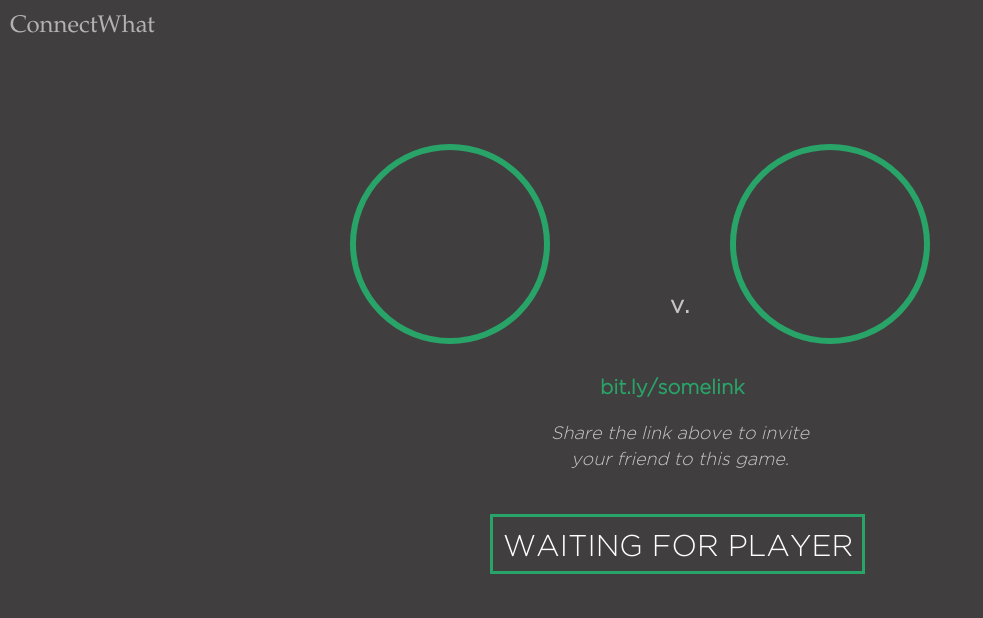
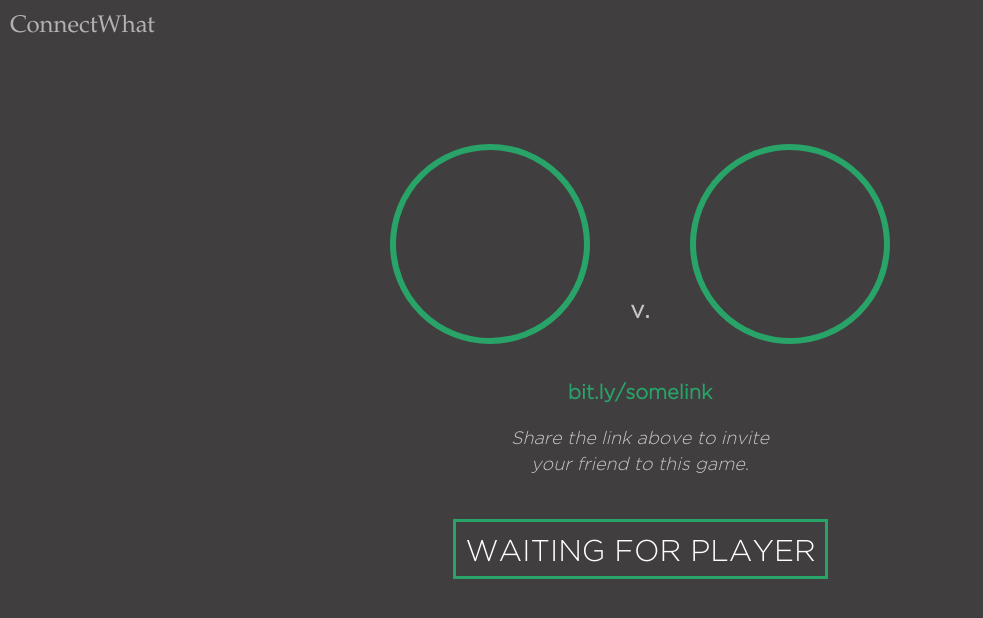
Before and after one commit to rkrishnan2012/ConnectWhat, a PHP site: page /ConnectWhatDesign/connectwhat.html in a window 1280 px wide. Shown: the top 618 px of the page, without its empty margins (0-983 px from the left). Run offline with PHP 8.4, Linux system fonts and the light colour scheme; some libraries are stand-ins or nearby versions.

Commit message:
update css

```diff
--- a/ConnectWhatDesign/connectwhat.css
+++ b/ConnectWhatDesign/connectwhat.css
@@ -19,27 +19,26 @@ body {
     opacity: 0.7;
     font-size: 24px;
     font-weight: bold;
-    margin-left: 670px;
-    margin-top: -60px;
+    margin-top: -50px;
+}
+.circleset{
+    width: 500px;
+    height: 200px;
+    margin-top: 100px;
 }
 .circle1 {
 	border-radius: 50%;
     width: 200px;
     height: 200px;
-    margin-left: 350px;
-    margin-top: 100px;
     border: 6px solid #29a468;
-    display: inline-block;
+    float: left;
 }
 .circle2 {
 	border-radius: 50%;
     width: 200px;
     height: 200px;
-    margin-right: 350px;
     border: 6px solid #29a468;
     float: right;
-    display: inline-block;
-    margin-top: 100px;
 }
 .infoText {
     font-family: 'Gotham-Light';
@@ -50,15 +49,15 @@ body {
     width: 300px;
     text-align: center;
     margin-top: 20px;
-    margin-left: 530px;
+    margin-left: auto;
+    margin-right: auto;
 }
 .inviteLink {
 	font-family: 'Gotham-Light';
     color: #29a468;
     font-size: 20px;
+    font-weight: bold;
     margin-top: 50px;
-    margin-left: 600px;
-    font-weight: bold;
 }
 .inviteLink:hover {
 	cursor: pointer;
@@ -67,7 +66,8 @@ body {
 	color: white;
     font-size: 30px;
     font-family: 'Gotham-Light';
-    margin-left: 490px;
+    margin-left: auto;
+    margin-right: auto;
     margin-top: 40px;
     border: 3px solid #29a468;
     width: 375px;
@@ -75,3 +75,8 @@ body {
     padding-top: 10px;
     padding-left: 10px;
 }
+.overlay {
+    text-align: center;
+    margin: auto;
+    width: 500px;
+}
--- a/ConnectWhatDesign/connectwhat.html
+++ b/ConnectWhatDesign/connectwhat.html
@@ -24,11 +24,15 @@
   </head>
   <body>
    <div class="appText">ConnectWhat</div>
+   <div class ="overlay">
+   <div class="circleset">
    <div class="circle1"></div>
    <div class="circle2"></div>
+   </div>
    <div class="versusText">v.</div>
    <div class="inviteLink" a href="bit.ly/somelink">bit.ly/somelink</div>
    <div class="infoText">Share the link above to invite your friend to this game.</div>
+ </div>
    <div class="gameStatus">WAITING FOR PLAYER</div>
     <!-- jQuery (necessary for Bootstrap's JavaScript plugins) -->
     <script src="https://ajax.googleapis.com/ajax/libs/jquery/1.11.3/jquery.min.js"></script>
--- a/ConnectWhatDesign/connectwhatchoose.css
+++ b/ConnectWhatDesign/connectwhatchoose.css
@@ -38,6 +38,7 @@ body {
 .continueBtn:hover{
     border: 3px solid #29a468;
     background-color: #29a468;
+    cursor: pointer;
 }
 table{
     color: #29a468;
```
